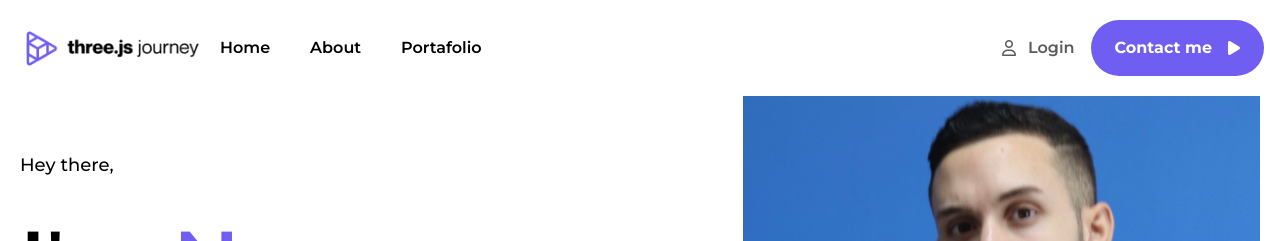
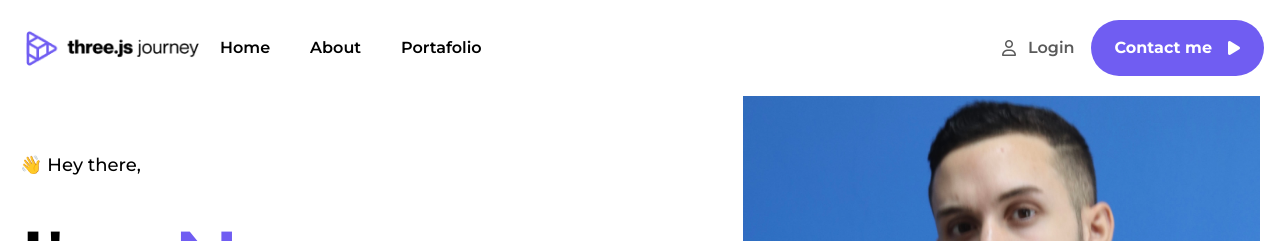
Before and after one commit to nasserissat/web-portafolio, an Angular app: page /inicio in a window 1280 px wide. Shown: the top 241 px of the page. Built offline with nearby package versions, Linux system fonts and the light colour scheme.

Commit message:
bug fixed and emoji added

```diff
--- a/src/app/components/container.component.ts
+++ b/src/app/components/container.component.ts
@@ -31,7 +31,7 @@ import { Component } from "@angular/core";
           </div>
         </header>
 
-        <main class="grid max-w-[100vw] px-5 py-5 flex-grow flex-1 overflow-y-auto">
+        <main class="grid max-w-[100vw] px-5 py-20 lg:py-5 flex-grow flex-1 overflow-y-auto">
             <router-outlet></router-outlet>
         </main>
 
--- a/src/app/pages/main.page.ts
+++ b/src/app/pages/main.page.ts
@@ -4,7 +4,7 @@ import { Component } from "@angular/core";
     template: `
     <div class="grid lg:grid-cols-12 items-center h-screen">
         <div class="grid col-span-12 lg:col-span-7 space-y-5 lg:space-y-10">
-            <h4 class="text-lg font-medium">Hey there, </h4>
+            <h4 class="text-lg font-medium">👋 Hey there,</h4>
             <p class="font-semibold text-5xl lg:text-[82px]">
                 I'm <span class="text-[#705DF2]">Nasser</span>
             </p>
@@ -15,8 +15,8 @@ import { Component } from "@angular/core";
                 <button class="py-2 px-6 lg:py-2.5 lg:px-8 text-sm lg:text-lg bg-[#705DF2] font-bold text-white rounded-full hover:bg-[#7e6ee6] duration-150 shine-effect shadow-custom hover:scale-105">Hire me</button>
             </div>
         </div>
-        <div class="grid col-span-12 items-center lg:col-span-5 h-full mt-4 lg:mt-0">
-            <img class="rounded-lg object-cover w-full h-5/6" src="../../assets/IMG_9199.jpg" alt="Nasser's picture">
+        <div class="grid col-span-12 items-start lg:items-center lg:col-span-5 h-full">
+            <img class="rounded-lg object-contain lg:object-cover lg:w-full lg:h-5/6  mt-4 lg:mt-0" src="../../assets/IMG_9199.jpg" alt="Nasser's picture">
         </div>
 
     </div>
```
